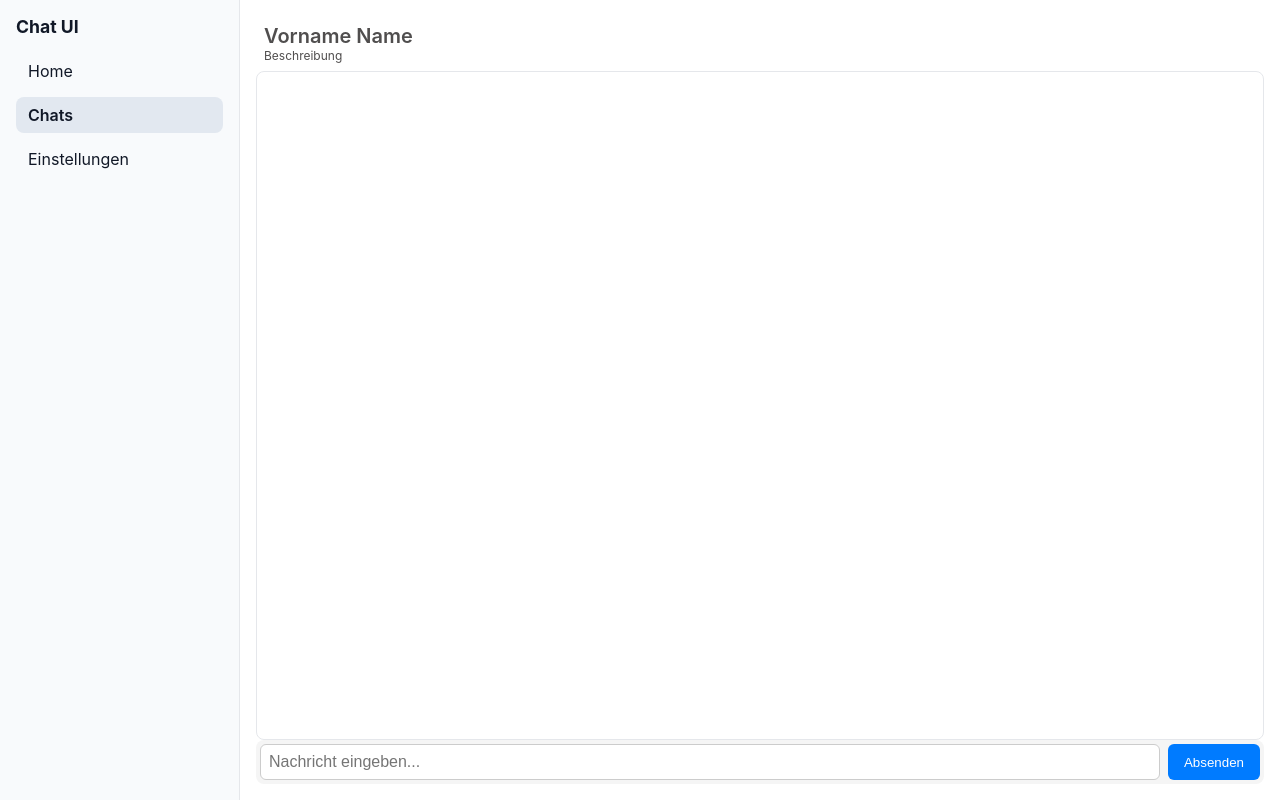
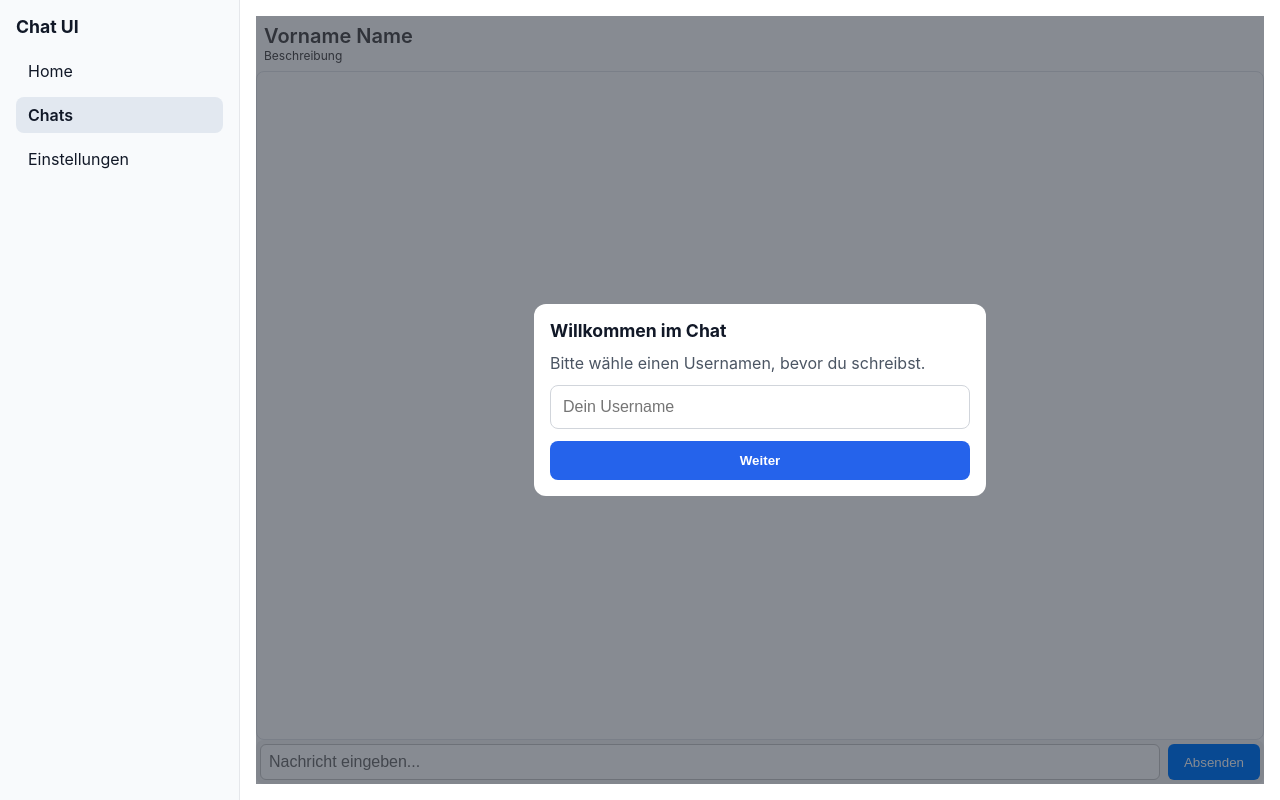
Before and after one commit to Nitoh/playground, a Nuxt app in the folder apps/chat-ui/: page /chat in a window 1280 px wide. Built offline with nearby package versions, Linux system fonts and the light colour scheme.

Commit message:
Username input + test modal

```diff
--- /dev/null
+++ b/apps/chat-ui/app/components/ui/BaseModal.vue
@@ -0,0 +1,52 @@
+<template>
+    <div v-if="open" class="modal-overlay" @click.self="emit('close')">
+        <div class="modal-card" role="dialog" aria-modal="true">
+            <header v-if="$slots.header" class="modal-header">
+                <slot name="header" />
+            </header>
+
+            <section class="modal-content">
+                <slot />
+            </section>
+        </div>
+    </div>
+</template>
+
+<script setup lang="ts">
+defineProps<{
+    open: boolean;
+}>();
+
+const emit = defineEmits<{
+    close: [];
+}>();
+</script>
+
+<style scoped>
+.modal-overlay {
+    position: fixed;
+    inset: 0;
+    display: flex;
+    align-items: center;
+    justify-content: center;
+    background: rgba(17, 24, 39, 0.5);
+    z-index: 100;
+    padding: 1rem;
+}
+
+.modal-card {
+    width: min(480px, 100%);
+    background: #fff;
+    border-radius: 12px;
+    padding: 1rem;
+    box-sizing: border-box;
+}
+
+.modal-header {
+    margin-bottom: 0.75rem;
+}
+
+.modal-content {
+    color: #1f2937;
+}
+</style>
--- /dev/null
+++ b/apps/chat-ui/app/components/ui/FlagPickerModal.vue
@@ -0,0 +1,93 @@
+<template>
+    <BaseModal :open="open" @close="emit('close')">
+        <template #header>
+            <h2>Flags auswaehlen</h2>
+        </template>
+
+        <form class="form" @submit.prevent="submitSelection">
+            <label v-for="flag in flags" :key="flag.code" class="row">
+                <input v-model="selectedCodes" type="checkbox" :value="flag.code" />
+                <span>{{ flag.emoji }} {{ flag.label }}</span>
+            </label>
+
+            <div class="actions">
+                <button type="button" class="btn-ghost" @click="emit('close')">Abbrechen</button>
+                <button type="submit" class="btn-primary">Übernehmen</button>
+            </div>
+        </form>
+    </BaseModal>
+</template>
+
+<script setup lang="ts">
+import { ref, watch } from 'vue';
+import BaseModal from '~/components/ui/BaseModal.vue';
+
+type FlagOption = {
+    code: string;
+    emoji: string;
+    label: string;
+};
+
+const props = defineProps<{
+    open: boolean;
+    flags: FlagOption[];
+    initialSelected?: string[];
+}>();
+
+const emit = defineEmits<{
+    close: [];
+    submit: [selectedCodes: string[]];
+}>();
+
+const selectedCodes = ref<string[]>([]);
+
+watch(
+    () => [props.open, props.initialSelected] as const,
+    () => {
+        selectedCodes.value = [...(props.initialSelected ?? [])];
+    },
+    { immediate: true }
+);
+
+const submitSelection = () => {
+    emit('submit', [...selectedCodes.value]);
+};
+</script>
+
+<style scoped>
+.form {
+    display: flex;
+    flex-direction: column;
+    gap: 0.75rem;
+}
+
+.row {
+    display: flex;
+    align-items: center;
+    gap: 0.5rem;
+}
+
+.actions {
+    display: flex;
+    justify-content: flex-end;
+    gap: 0.5rem;
+    margin-top: 0.5rem;
+}
+
+.btn-ghost,
+.btn-primary {
+    border: none;
+    border-radius: 8px;
+    padding: 0.5rem 0.75rem;
+    cursor: pointer;
+}
+
+.btn-ghost {
+    background: #e5e7eb;
+}
+
+.btn-primary {
+    background: #2563eb;
+    color: #fff;
+}
+</style>
--- a/apps/chat-ui/app/pages/chat.vue
+++ b/apps/chat-ui/app/pages/chat.vue
@@ -1,5 +1,16 @@
 <template>
     <div class="chat-page">
+        <div v-if="showUsernameModal" class="username-overlay">
+            <form class="username-modal" @submit.prevent="saveUsername">
+                <h2 class="username-title">Willkommen im Chat</h2>
+                <p class="username-text">Bitte wähle einen Usernamen, bevor du schreibst.</p>
+                <input v-model="usernameInput" class="username-input" type="text" maxlength="20" autocomplete="off"
+                    placeholder="Dein Username" />
+                <p v-if="usernameError" class="username-error">{{ usernameError }}</p>
+                <button type="submit" class="username-btn">Weiter</button>
+            </form>
+        </div>
+
         <ChatHeader />
         <div class="messages-area">
             <MessageList :messages="messages" />
@@ -11,15 +22,47 @@
 </template>
 
 <script setup lang="ts">
-import { ref } from 'vue';
+import { onMounted, ref } from 'vue';
 import MessageList from '~/components/chat/messageList.vue';
 import ChatHeader from '~/components/chat/chatHeader.vue';
 import ChatInput from '~/components/chat/chatInput.vue';
 import type { Message } from '~/types/message';
 
 const messages = ref<Message[]>([]);
+const username = ref('');
+const usernameInput = ref('');
+const usernameError = ref('');
+const showUsernameModal = ref(false);
+
+const USERNAME_STORAGE_KEY = 'chat_username';
+
+onMounted(() => {
+    const stored = localStorage.getItem(USERNAME_STORAGE_KEY)?.trim() ?? '';
+    if (stored.length >= 3) {
+        username.value = stored;
+        showUsernameModal.value = false;
+        return;
+    }
+
+    showUsernameModal.value = true;
+});
+
+const saveUsername = () => {
+    const trimmed = usernameInput.value.trim();
+    if (trimmed.length < 3) {
+        usernameError.value = 'Username muss mindestens 3 Zeichen haben.';
+        return;
+    }
+
+    username.value = trimmed;
+    localStorage.setItem(USERNAME_STORAGE_KEY, trimmed);
+    usernameError.value = '';
+    showUsernameModal.value = false;
+};
 
 const handleSendMessage = (message: string) => {
+    if (!username.value) return;
+
     messages.value.push({ id: messages.value.length + 1, text: message, sender: 'user' });
 
     setTimeout(() => {
@@ -36,9 +79,9 @@ const handleSendMessage = (message: string) => {
 .chat-page {
     display: flex;
     flex-direction: column;
+    position: relative;
     height: 100%;
     overflow: hidden;
-    /* Seite selbst scrollt NICHT */
     margin: 0;
     padding: 0;
     box-sizing: border-box;
@@ -59,4 +102,58 @@ const handleSendMessage = (message: string) => {
     padding-bottom: env(safe-area-inset-bottom);
     background: #fff;
 }
+
+.username-overlay {
+    position: absolute;
+    inset: 0;
+    display: flex;
+    align-items: center;
+    justify-content: center;
+    background: rgba(17, 24, 39, 0.5);
+    z-index: 20;
+    padding: 1rem;
+}
+
+.username-modal {
+    width: min(420px, 100%);
+    background: #fff;
+    border-radius: 12px;
+    padding: 1rem;
+    display: flex;
+    flex-direction: column;
+    gap: 0.75rem;
+}
+
+.username-title {
+    margin: 0;
+    font-size: 1.1rem;
+}
+
+.username-text {
+    margin: 0;
+    color: #4b5563;
+}
+
+.username-input {
+    border: 1px solid #d1d5db;
+    border-radius: 8px;
+    padding: 0.75rem;
+    font-size: 16px;
+}
+
+.username-error {
+    margin: 0;
+    color: #b91c1c;
+    font-size: 0.9rem;
+}
+
+.username-btn {
+    border: none;
+    border-radius: 8px;
+    padding: 0.75rem;
+    background: #2563eb;
+    color: #fff;
+    font-weight: 600;
+    cursor: pointer;
+}
 </style>
--- a/apps/chat-ui/app/pages/index.vue
+++ b/apps/chat-ui/app/pages/index.vue
@@ -1,10 +1,69 @@
 <template>
-    <div>
+    <div class="container">
         <h1>Chat UI</h1>
-        <p>Welcome to the Chat UI application!</p>
+        <p>Dummy: Flags im Modal auswählen und an Parent zurückgeben.</p>
+        <button class="btn-accept" @click="openModal">Flags auswählen</button>
+
+        <p class="result">
+            Ausgewählte Flags:
+            <span v-if="selectedFlags.length">{{ selectedFlags.join(', ') }}</span>
+            <span v-else>keine</span>
+        </p>
+
+        <FlagPickerModal :open="showModal" :flags="availableFlags" :initial-selected="selectedFlags" @close="closeModal"
+            @submit="applyFlags" />
     </div>
 </template>
 
 <script setup lang="ts">
+import { ref } from 'vue';
+import FlagPickerModal from '~/components/ui/FlagPickerModal.vue';
+
+const showModal = ref(false);
+const selectedFlags = ref<string[]>([]);
+
+const availableFlags = [
+    { code: 'DE', emoji: '🇩🇪', label: 'Deutschland' },
+    { code: 'AT', emoji: '🇦🇹', label: 'Österreich' },
+    { code: 'CH', emoji: '🇨🇭', label: 'Schweiz' },
+    { code: 'US', emoji: '🇺🇸', label: 'USA' },
+];
+
+const openModal = () => {
+    showModal.value = true;
+}
+
+const closeModal = () => {
+    showModal.value = false;
+}
+
+const applyFlags = (codes: string[]) => {
+    selectedFlags.value = codes;
+    closeModal();
+}
 
 </script>
+
+<style scoped>
+.container {
+    display: flex;
+    flex-direction: column;
+    position: relative;
+    height: 100%;
+    margin: 0;
+    padding: 0;
+    box-sizing: border-box;
+}
+
+.btn-accept {
+    padding: 0.75rem 1.5rem;
+    border: none;
+    border-radius: 0.375rem;
+    width: fit-content;
+    cursor: pointer;
+}
+
+.result {
+    margin-top: 0.75rem;
+}
+</style>
```
